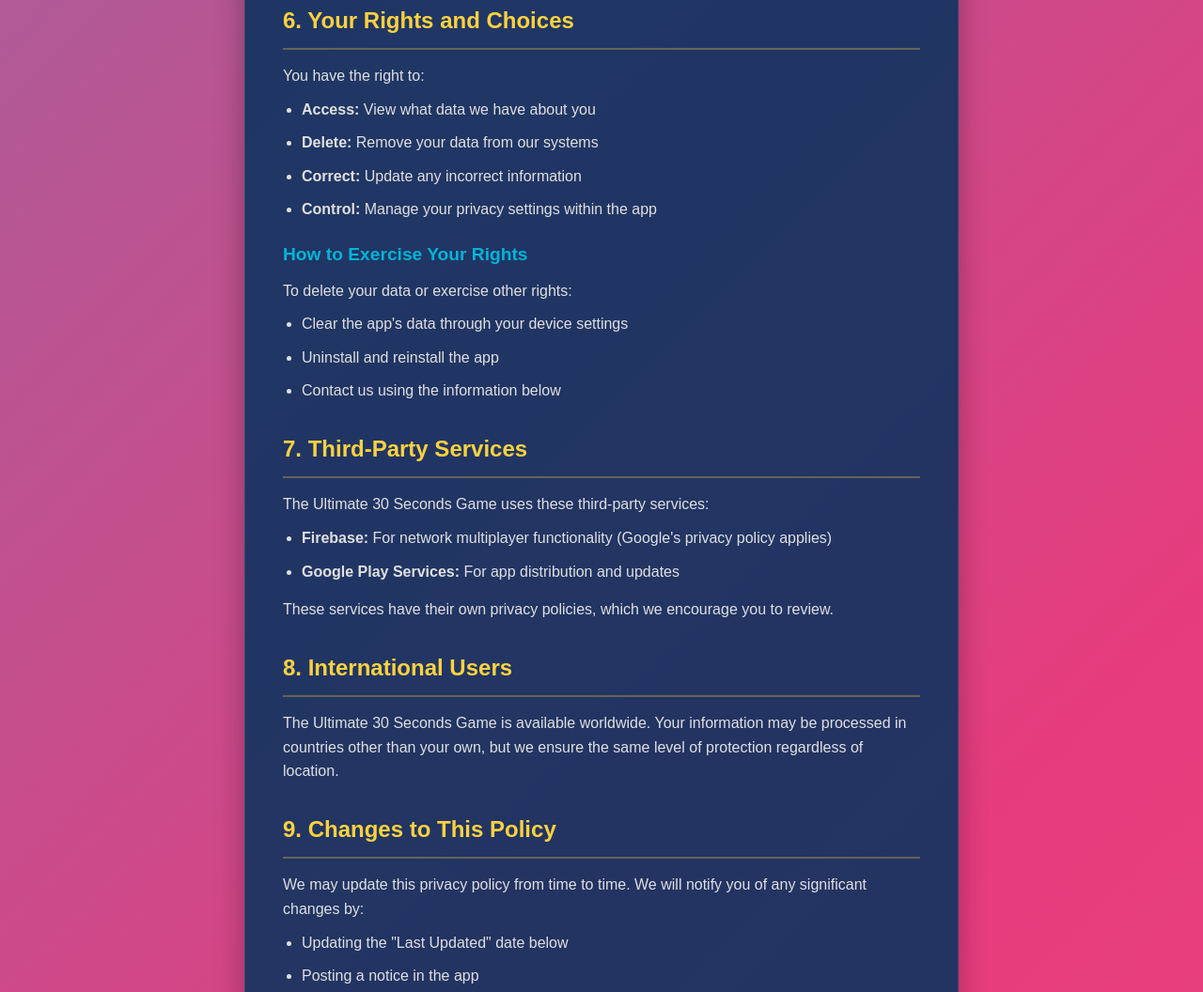
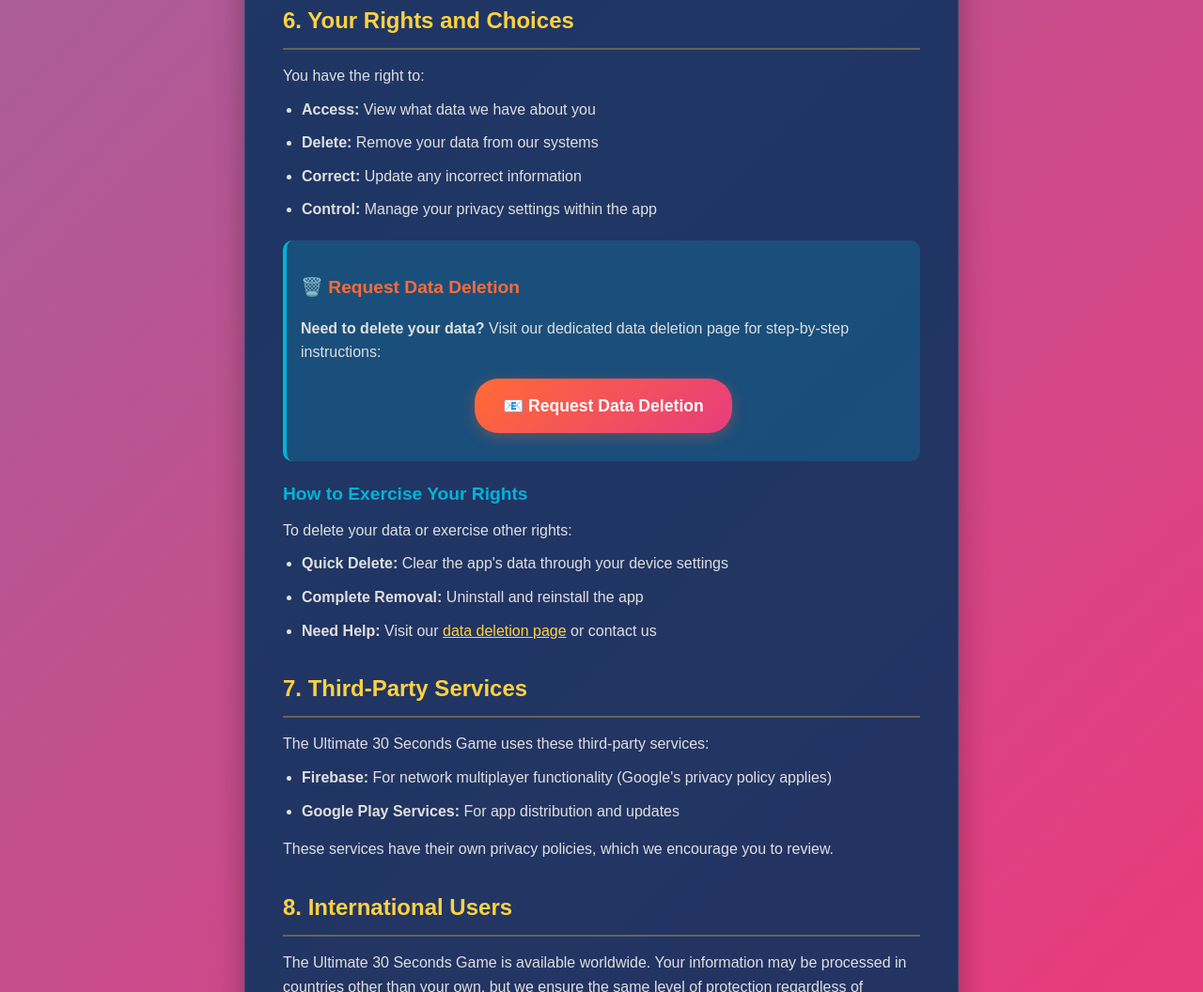
Before and after one commit to joelapexsolutions/30-seconds-privacy-policy, a plain HTML site: page index.html in a window 1280 px wide. Shown: the part 2405-3461 px from the top of the page at 94% size. Drawn offline with Linux system fonts and the light colour scheme.

Commit message:
Update index.html

```diff
--- a/index.html
+++ b/index.html
@@ -251,12 +251,22 @@
                     <li><strong>Control:</strong> Manage your privacy settings within the app</li>
                 </ul>
 
+                <div class="highlight">
+                    <h3 style="color: #FF6B35; margin-bottom: 15px;">🗑️ Request Data Deletion</h3>
+                    <p><strong>Need to delete your data?</strong> Visit our dedicated data deletion page for step-by-step instructions:</p>
+                    <div style="text-align: center; margin: 15px 0;">
+                        <a href="datadeletion.html" style="display: inline-block; background: linear-gradient(135deg, #FF6B35, #e73c7e); color: white; text-decoration: none; padding: 15px 30px; border-radius: 25px; font-weight: 600; font-size: 1.1rem; transition: all 0.3s ease; box-shadow: 0 4px 15px rgba(255, 107, 53, 0.3);">
+                            📧 Request Data Deletion
+                        </a>
+                    </div>
+                </div>
+
                 <h3>How to Exercise Your Rights</h3>
                 <p>To delete your data or exercise other rights:</p>
                 <ul>
-                    <li>Clear the app's data through your device settings</li>
-                    <li>Uninstall and reinstall the app</li>
-                    <li>Contact us using the information below</li>
+                    <li><strong>Quick Delete:</strong> Clear the app's data through your device settings</li>
+                    <li><strong>Complete Removal:</strong> Uninstall and reinstall the app</li>
+                    <li><strong>Need Help:</strong> Visit our <a href="datadeletion.html" style="color: #FFD23F; text-decoration: underline;">data deletion page</a> or contact us</li>
                 </ul>
             </div>
 
```
